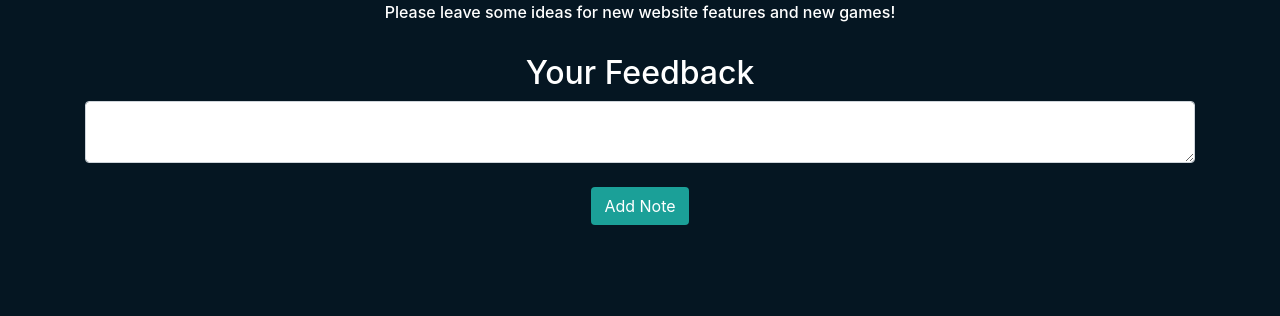
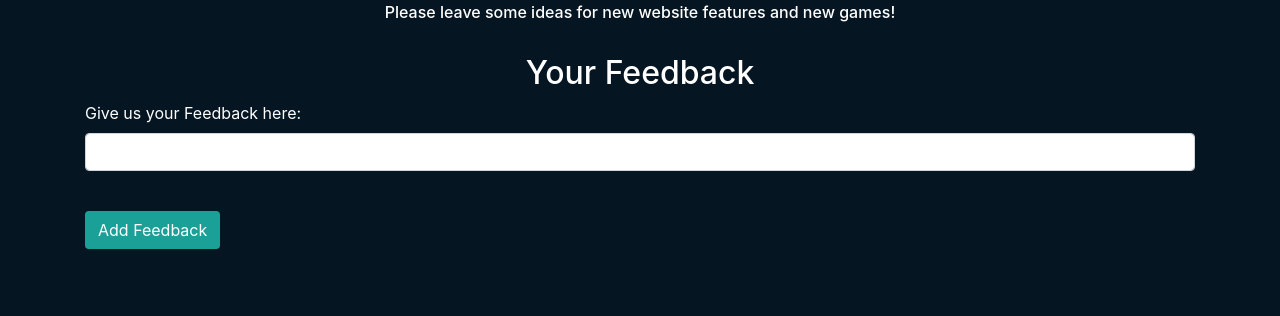
Before and after one commit to Comanice/ComaRea, a Flask app: page /feedback in a window 1280 px wide. Shown: the part 484-800 px from the top of the page. Run offline with Flask 3, Linux system fonts and the light colour scheme; a user stored in the database is signed in; parts of the project's set-up code (start-up, migrations or seed data) failed here and were passed over; some libraries are stand-ins or nearby versions.

Commit message:
Hiding Feedbackpage - only accessable via other user pages

```diff
--- a/main.py
+++ b/main.py
@@ -1,6 +1,5 @@
 from flask import render_template, session
 from website import create_app
-
 
 # Create a Flask Instance
 app = create_app()
--- a/website/__init__.py
+++ b/website/__init__.py
@@ -9,7 +9,7 @@ DB_NAME = "database.db"
 
 def create_app():
     app = Flask(__name__)  # represents the name of the file that was rum
-    app.config['SECRET_KEY'] = 'This is my first website and will be awesome!'
+    app.config['SECRET_KEY'] = 'This is my first website and it will be awesome!'
     app.config['SQLALCHEMY_DATABASE_URI'] = f'sqlite:///{DB_NAME}'
     # sqlite/ sqlalchemy database is located at this location
     db.init_app(app)
--- a/website/models.py
+++ b/website/models.py
@@ -1,6 +1,9 @@
 from . import db
 from flask_login import UserMixin
 from sqlalchemy.sql import func
+from flask_wtf import FlaskForm
+from wtforms import StringField, SubmitField
+from wtforms.validators import DataRequired
 
 
 class Note(db.Model):
@@ -18,3 +21,8 @@ class User(db.Model, UserMixin):
     password = db.Column(db.String(150))
     username = db.Column(db.String(150), unique=True)
     notes = db.relationship('Note')
+
+
+class Form(FlaskForm):
+    feedback = StringField("Give us your Feedback here:", validators=[DataRequired()])
+    submit = SubmitField("Submit")
--- a/website/templates/base.html
+++ b/website/templates/base.html
@@ -58,7 +58,7 @@
                     Userspace
                 </a>
                 <ul class="dropdown-menu">
-                    <li><a class="dropdown-item" href="/feedback">Feedback</a></li>
+                    <!--  <li><a class="dropdown-item" href="/feedback">Feedback</a></li> -->
                     <li><a class="dropdown-item" href="{{ url_for('views.userpage', username=current_user.username) }}">My Profile</a></li>
                 </ul>
             </li>
--- a/website/templates/feedback.html
+++ b/website/templates/feedback.html
@@ -38,10 +38,14 @@
     {% endfor %}
 </ul>
 <form method="POST">
-    <textarea name="note" id="note" class="form-control"></textarea>
+    {{ form.csrf_token }}  <!-- Include CSRF token -->
+     <div class="form-group">
+        {{ form.feedback.label }}
+        {{ form.feedback(class="form-control") }}
+    </div>
     <br />
-    <div align="center">
-    <button type="submit" class="btn btn-custom">Add Note</button>
+    <div align="left">
+    <button type="submit" class="btn btn-custom">Add Feedback</button>
     </div>
 </form>
 {% endblock %}
--- a/website/views.py
+++ b/website/views.py
@@ -1,9 +1,11 @@
-from flask import Blueprint, render_template, request, flash, jsonify, abort
+from flask import Blueprint, render_template, request, flash, jsonify, abort, redirect, url_for
 from flask_login import login_required, current_user
-from .models import Note, User
+from .models import Note, User, Form
 from . import db
 import json
-
+from flask_wtf import FlaskForm
+from wtforms import StringField, SubmitField
+from wtforms.validators import DataRequired
 
 views = Blueprint('views', __name__)
 
@@ -16,18 +18,25 @@ def home():
 @views.route('/feedback', methods=['GET', 'POST'])
 @login_required
 def notes():
-    if request.method == 'POST':
-        note = request.form.get('note')
+    form = Form()
+    if form.validate_on_submit():
+        note = form.feedback.data
+        new_note = Note(data=note, user_id=current_user.id)
+        db.session.add(new_note)
+        db.session.commit()
+        flash('Note added successfully!', category='success')
+        return redirect(url_for('views.notes'))
 
-        if len(note) < 1:
-            flash('Note is too short!', category='error')
-        else:
-            new_note = Note(data=note, user_id=current_user.id)
-            db.session.add(new_note)
-            db.session.commit()
-            flash('Note added successfully!', category='success')
+    """
+    note = form.feedback.data
+        new_note = Note(data=note, user_id=current_user.id)
+        db.session.add(new_note)
+        db.session.commit()
+        flash('Note added successfully!', category='success')
+        return redirect(url_for('views.notes'))
+    """
 
-    return render_template("feedback.html", user=current_user)
+    return render_template("feedback.html", user=current_user, form=form)
 
 
 @views.route('/delete-note', methods=['POST'])
@@ -42,9 +51,11 @@ def delete_note():
 
     return jsonify({})
 
-@views.route('/user/<username>',methods=['GET', 'POST'])
+
+@views.route('/user/<username>', methods=['GET', 'POST'])
 def userpage(username):
-    possibilities = ['Change appearance', 'See reached level and points', 'Make a point purchase and see status of order']
+    possibilities = ['Change appearance', 'See reached level and points',
+                     'Make a point purchase and see status of order']
     user = User.query.filter_by(username=username).first()
 
     if not user:
@@ -52,10 +63,8 @@ def userpage(username):
 
     if current_user.is_authenticated:
         if current_user.username == username:
-            return render_template("userpage.html", username=username, possibilities=possibilities)
+            return render_template("userpage.html", username=username, user=user, possibilities=possibilities)
         else:
             abort(404)
     else:
         abort(404)
-
-    return render_template('userpage.html', user=user, possibilities=possibilities)
```
Also changed, not shown: website/templates/userpage.html (+15 -1 lines), instance/database.db.
